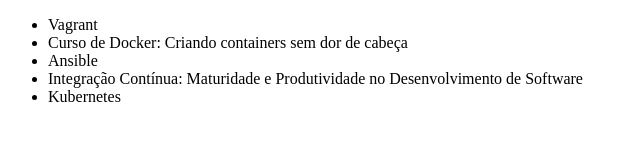
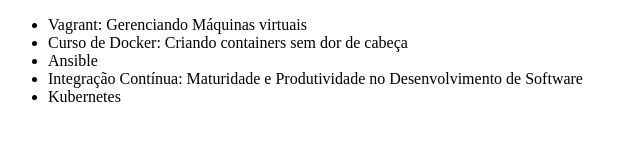
Before and after one commit to vitor-kb/git-alura, a plain HTML site: page index.html in a window 1280 px wide. Shown: the whole page, without its empty margins (0-640 px from the left). Drawn offline with Linux system fonts and the light colour scheme.

Commit message:
atualizando curso de vagrant

```diff
--- a/index.html
+++ b/index.html
@@ -8,7 +8,7 @@
 
 <body>
     <ul>
-        <li>Vagrant</li>
+        <li>Vagrant: Gerenciando Máquinas virtuais</li>
         <li>Curso de Docker: Criando containers sem dor de cabeça</li>
         <li>Ansible</li>
         <li>Integração Contínua: Maturidade e Produtividade no Desenvolvimento de Software</li>
```
